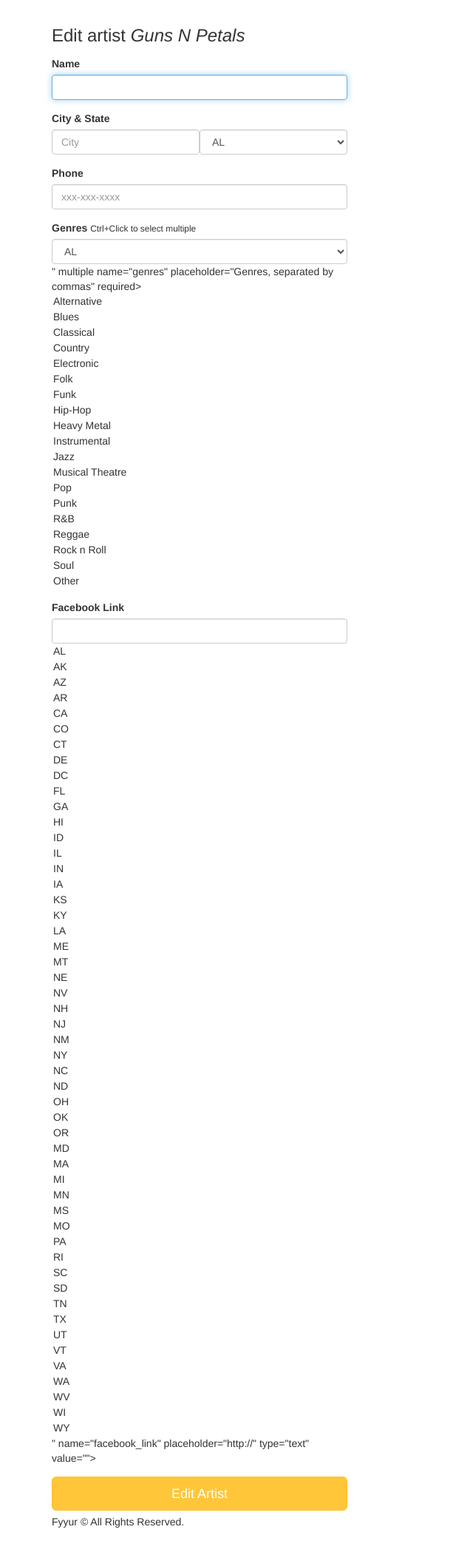
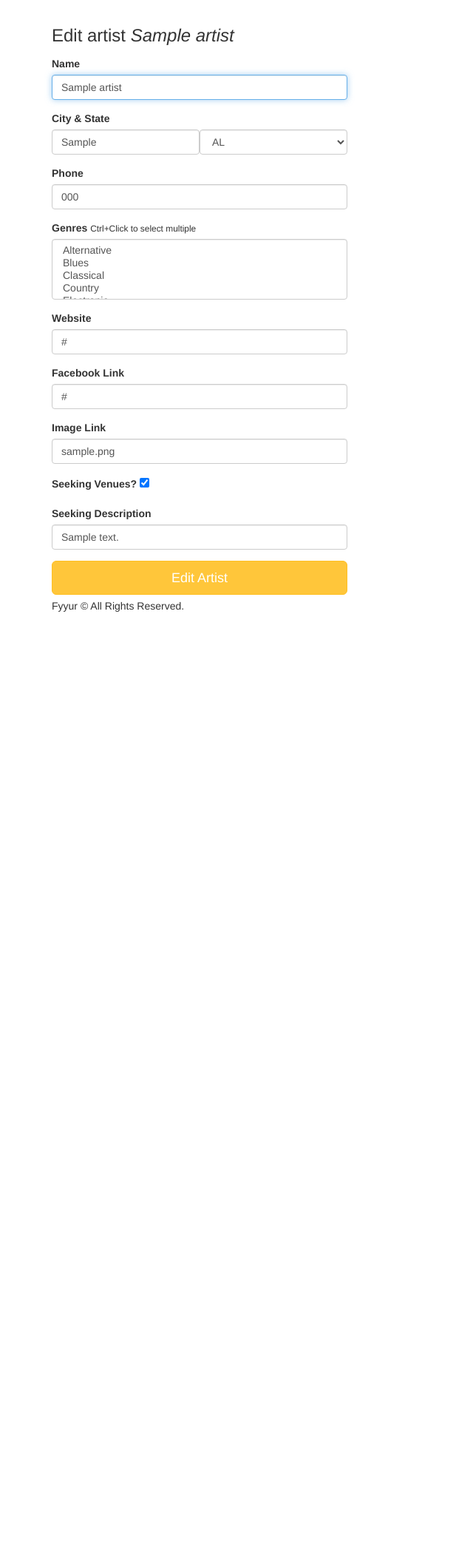
Before and after one commit to richie-edwards/Fyyur, a Flask app: page /artists/1/edit in a window 1280 px wide. Shown: the part 60-2162 px from the top of the page at 74% size, without its empty margins (0-640 px from the left). After the commit the page ends 887 px from the top, so only its background shows below. Run offline with Flask 2, Linux system fonts and the light colour scheme; tables that the repository leaves empty hold one stand-in row (values such as "Sample post"); some libraries are stand-ins or nearby versions.

Commit message:
artist view and edit routes

```diff
--- a/app.py
+++ b/app.py
@@ -15,6 +15,7 @@
 from flask_wtf import Form
 from forms import *
 from datetime import datetime
+from flask.json import jsonify
 #----------------------------------------------------------------------------#
 # App Config.
 #----------------------------------------------------------------------------#
@@ -23,8 +24,6 @@
 moment = Moment(app)
 app.config.from_object('config')
 db = SQLAlchemy(app)
-
-# TODO: connect to a local postgresql database
 
 # Migration
 migrate = Migrate(app, db)
@@ -80,23 +79,39 @@
     city = db.Column(db.String(120), nullable=False)
     state = db.Column(db.String(120), nullable=False)
     phone = db.Column(db.String(120), nullable=False)
-    genres = db.Column(db.ARRAY(db.String()))  # original genres = db.Column(db.String(120))
+    genres = db.Column(db.ARRAY(db.String()))
     image_link = db.Column(db.String(500))
     facebook_link = db.Column(db.String(120))
     website_link = db.Column(db.String(500))
-    seeking_venue = db.Column(db.Boolean, default=False)
+    seeking_venue = db.Column(db.Boolean, default=False, nullable=False)
+    seeking_description = db.Column(db.String(500), nullable=True)
     shows = db.relationship('Show', backref='Artist', lazy=True)
 
     @property
+    def upcoming_shows(self):
+      upcoming_shows = [show for show in self.shows if show.start_time < datetime.now()]
+      return upcoming_shows
+
+    @property
     def num_upcoming_shows(self):
-      upcoming_shows = [show for show in self.shows if show.start_time < datetime.now()]
-      return len(upcoming_shows)
+      return len(self.upcoming_shows)
+
+    @property
+    def past_shows(self):
+      past_shows = [show for show in self.shows if show.start_time < datetime.now()]
+
+      return past_shows
+
+    @property
+    def num_past_shows(self):
+      return len(self.past_shows)
+
 
 class Show(db.Model):
   __tablename__ = 'Show'
 
   id = db.Column(db.Integer, primary_key=True)
-  start_time = db.Column(db.DateTime, nullable=True)
+  start_time = db.Column(db.DateTime, nullable=False)
   artist_id = db.Column(db.Integer, db.ForeignKey('Artist.id'), nullable=False)
   venue_id = db.Column(db.Integer, db.ForeignKey('Venue.id'), nullable=False)
 
@@ -274,10 +289,6 @@
 
 @app.route('/artists/search', methods=['POST'])
 def search_artists():
-  # TODO: implement search on artists with partial string search. Ensure it is case-insensitive.
-  # seach for "A" should return "Guns N Petals", "Matt Quevado", and "The Wild Sax Band".
-  # search for "band" should return "The Wild Sax Band".
-
   search_term = request.form.get('search_term', '')
   artists = Artist.query.filter(Artist.name.ilike('%'+search_term+'%')).all()
   data = []
@@ -298,100 +309,66 @@
 @app.route('/artists/<int:artist_id>')
 def show_artist(artist_id):
   # shows the venue page with the given venue_id
-  # TODO: replace with real venue data from the venues table, using venue_id
-  data1={
-    "id": 4,
-    "name": "Guns N Petals",
-    "genres": ["Rock n Roll"],
-    "city": "San Francisco",
-    "state": "CA",
-    "phone": "326-123-5000",
-    "website": "https://www.gunsnpetalsband.com",
-    "facebook_link": "https://www.facebook.com/GunsNPetals",
-    "seeking_venue": True,
-    "seeking_description": "Looking for shows to perform at in the San Francisco Bay Area!",
-    "image_link": "https://images.unsplash.com/photo-1549213783-8284d0336c4f?ixlib=rb-1.2.1&ixid=eyJhcHBfaWQiOjEyMDd9&auto=format&fit=crop&w=300&q=80",
-    "past_shows": [{
-      "venue_id": 1,
-      "venue_name": "The Musical Hop",
-      "venue_image_link": "https://images.unsplash.com/photo-1543900694-133f37abaaa5?ixlib=rb-1.2.1&ixid=eyJhcHBfaWQiOjEyMDd9&auto=format&fit=crop&w=400&q=60",
-      "start_time": "2019-05-21T21:30:00.000Z"
-    }],
-    "upcoming_shows": [],
-    "past_shows_count": 1,
-    "upcoming_shows_count": 0,
+  artist = Artist.query.get(artist_id)
+  past_shows = []
+  for show in artist.past_shows:
+    venue = Venue.query.get(show.venue_id)
+    past_shows.append({
+      "venue_id": venue.id,
+      "venue_name": venue.name,
+      "venue_image_link": venue.image_link,
+      "start_time": show.start_time
+    })
+  upcoming_shows = []
+  for show in artist.upcoming_shows:
+    venue = Venue.query.get(show.venue_id)
+    upcoming_shows.append({
+        "venue_id": venue.id,
+        "venue_name": venue.name,
+        "venue_image_link": venue.image_link,
+        "start_time": show.start_time
+    })
+  data = {
+      "id": artist.id,
+      "name": artist.name,
+      "genres": artist.genres,
+      "city": artist.city,
+      "state": artist.state,
+      "phone": artist.phone,
+      "seeking_venue": bool(artist.seeking_venue),
+      "seeking_description": artist.seeking_description,
+      "image_link": artist.image_link, #"https://images.unsplash.com/photo-1558369981-f9ca78462e61?ixlib=rb-1.2.1&ixid=eyJhcHBfaWQiOjEyMDd9&auto=format&fit=crop&w=794&q=80",
+      "facebook_link": artist.facebook_link,
+      "website": artist.website_link,
+      "past_shows": past_shows,
+      "upcoming_shows": upcoming_shows,
+      "past_shows_count": artist.num_past_shows,
+      "upcoming_shows_count": artist.num_upcoming_shows
   }
-  data2={
-    "id": 5,
-    "name": "Matt Quevedo",
-    "genres": ["Jazz"],
-    "city": "New York",
-    "state": "NY",
-    "phone": "300-400-5000",
-    "facebook_link": "https://www.facebook.com/mattquevedo923251523",
-    "seeking_venue": False,
-    "image_link": "https://images.unsplash.com/photo-1495223153807-b916f75de8c5?ixlib=rb-1.2.1&ixid=eyJhcHBfaWQiOjEyMDd9&auto=format&fit=crop&w=334&q=80",
-    "past_shows": [{
-      "venue_id": 3,
-      "venue_name": "Park Square Live Music & Coffee",
-      "venue_image_link": "https://images.unsplash.com/photo-1485686531765-ba63b07845a7?ixlib=rb-1.2.1&ixid=eyJhcHBfaWQiOjEyMDd9&auto=format&fit=crop&w=747&q=80",
-      "start_time": "2019-06-15T23:00:00.000Z"
-    }],
-    "upcoming_shows": [],
-    "past_shows_count": 1,
-    "upcoming_shows_count": 0,
-  }
-  data3={
-    "id": 6,
-    "name": "The Wild Sax Band",
-    "genres": ["Jazz", "Classical"],
-    "city": "San Francisco",
-    "state": "CA",
-    "phone": "432-325-5432",
-    "seeking_venue": False,
-    "image_link": "https://images.unsplash.com/photo-1558369981-f9ca78462e61?ixlib=rb-1.2.1&ixid=eyJhcHBfaWQiOjEyMDd9&auto=format&fit=crop&w=794&q=80",
-    "past_shows": [],
-    "upcoming_shows": [{
-      "venue_id": 3,
-      "venue_name": "Park Square Live Music & Coffee",
-      "venue_image_link": "https://images.unsplash.com/photo-1485686531765-ba63b07845a7?ixlib=rb-1.2.1&ixid=eyJhcHBfaWQiOjEyMDd9&auto=format&fit=crop&w=747&q=80",
-      "start_time": "2035-04-01T20:00:00.000Z"
-    }, {
-      "venue_id": 3,
-      "venue_name": "Park Square Live Music & Coffee",
-      "venue_image_link": "https://images.unsplash.com/photo-1485686531765-ba63b07845a7?ixlib=rb-1.2.1&ixid=eyJhcHBfaWQiOjEyMDd9&auto=format&fit=crop&w=747&q=80",
-      "start_time": "2035-04-08T20:00:00.000Z"
-    }, {
-      "venue_id": 3,
-      "venue_name": "Park Square Live Music & Coffee",
-      "venue_image_link": "https://images.unsplash.com/photo-1485686531765-ba63b07845a7?ixlib=rb-1.2.1&ixid=eyJhcHBfaWQiOjEyMDd9&auto=format&fit=crop&w=747&q=80",
-      "start_time": "2035-04-15T20:00:00.000Z"
-    }],
-    "past_shows_count": 0,
-    "upcoming_shows_count": 3,
-  }
-  data = list(filter(lambda d: d['id'] == artist_id, [data1, data2, data3]))[0]
+
+  #data = list(filter(lambda d: d['id'] == artist_id, [data1, data2, data3]))[0]
   return render_template('pages/show_artist.html', artist=data)
 
 #  Update
 #  ----------------------------------------------------------------
 @app.route('/artists/<int:artist_id>/edit', methods=['GET'])
 def edit_artist(artist_id):
+  artist = Artist.query.get(artist_id)
   form = ArtistForm()
-  artist={
-    "id": 4,
-    "name": "Guns N Petals",
-    "genres": ["Rock n Roll"],
-    "city": "San Francisco",
-    "state": "CA",
-    "phone": "326-123-5000",
-    "website": "https://www.gunsnpetalsband.com",
-    "facebook_link": "https://www.facebook.com/GunsNPetals",
-    "seeking_venue": True,
-    "seeking_description": "Looking for shows to perform at in the San Francisco Bay Area!",
-    "image_link": "https://images.unsplash.com/photo-1549213783-8284d0336c4f?ixlib=rb-1.2.1&ixid=eyJhcHBfaWQiOjEyMDd9&auto=format&fit=crop&w=300&q=80"
-  }
-  # TODO: populate form with fields from artist with ID <artist_id>
+  form.name.data = artist.name
+  form.genres.data = artist.genres
+  form.city.data = artist.city
+  form.state.data = artist.state
+  form.phone.data = artist.phone
+  # "https://www.gunsnpetalsband.com"
+  form.website.data = artist.website_link
+  form.facebook_link.data = artist.facebook_link
+  form.phone.data = artist.phone
+  form.seeking_venue.data = bool(artist.seeking_venue)
+  form.seeking_description.data = artist.seeking_description
+  # "https://images.unsplash.com/photo-1549213783-8284d0336c4f?ixlib=rb-1.2.1&ixid=eyJhcHBfaWQiOjEyMDd9&auto=format&fit=crop&w=300&q=80"
+  form.image_link.data = artist.image_link
+
   return render_template('forms/edit_artist.html', form=form, artist=artist)
 
 
@@ -399,6 +376,21 @@
 def edit_artist_submission(artist_id):
   # TODO: take values from the form submitted, and update existing
   # artist record with ID <artist_id> using the new attributes
+  artist = Artist.query.get(artist_id)
+
+  artist.name = request.form.get('name')
+  artist.genres = request.form.getlist('genres')
+  artist.city = request.form.get('city')
+  artist.state = request.form.get('state')
+  artist.phone = request.form.get('phone')
+  artist.website = request.form.get('website')
+  artist.facebook_link = request.form.get('facebook_link')
+  artist.seeking_venue = bool(request.form.get('seeking_venue'))
+  artist.seeking_description = request.form.get('seeking_description')
+  artist.image_link = request.form.get('image_link')
+
+  db.session.add(artist)
+  db.session.commit()
 
   return redirect(url_for('show_artist', artist_id=artist_id))
 
--- a/forms.py
+++ b/forms.py
@@ -255,5 +255,8 @@
     seeking_venue = BooleanField(
         'seeking_venue'
     )
+    seeking_description = StringField(
+        'seeking_description'
+    )
 
 # TODO IMPLEMENT NEW ARTIST FORM AND NEW SHOW FORM
--- a/templates/forms/edit_artist.html
+++ b/templates/forms/edit_artist.html
@@ -26,12 +26,28 @@
       <div class="form-group">
         <label for="genres">Genres</label>
         <small>Ctrl+Click to select multiple</small>
-        {{ form.genres(class_ = 'form-control', placeholder='Genres, separated by commas', id=form.state, autofocus = true) }}
+        {{ form.genres(class_ = 'form-control', placeholder='Genres, separated by commas', id='genres', autofocus = true) }}
       </div>
       <div class="form-group">
-          <label for="genres">Facebook Link</label>
-          {{ form.facebook_link(class_ = 'form-control', placeholder='http://', id=form.state, autofocus = true) }}
-        </div>
+        <label for="website">Website</label>
+        {{ form.website(class_ = 'form-control', placeholder='http://', id='website', autofocus=true)}}
+      </div>
+      <div class="form-group">
+          <label for="facebook_link">Facebook Link</label>
+          {{ form.facebook_link(class_ = 'form-control', placeholder='http://', id='facebook_link', autofocus = true) }}
+      </div>
+      <div class="form-group">
+        <label for="image_link">Image Link</label>
+        {{ form.image_link(class_ = 'form-control', placeholder='http://', id='image_link', autofocus = true) }}
+      </div>
+      <div class="form-group">
+        <label for="seeking_venue">Seeking Venues?</label>
+        {{ form.seeking_venue(id='seeking_venue')}}
+      </div>
+      <div class="form-group">
+        <label for="seeking_description">Seeking Description</label>
+        {{ form.seeking_description(class_ = 'form-control', placeholder="Tell venues you're interested in performing!", id='seeking_description', autofocus = true) }}
+      </div>
       <input type="submit" value="Edit Artist" class="btn btn-primary btn-lg btn-block">
     </form>
   </div>
--- a/templates/pages/show_artist.html
+++ b/templates/pages/show_artist.html
@@ -40,7 +40,7 @@
 		{% endif %}
 	</div>
 	<div class="col-sm-6">
-		<img src="{{ artist.image_link }}" alt="Venue Image" />
+		<img src="{{ artist.image_link }}" alt="Artist Image" />
 	</div>
 </div>
 <section>
```
Also changed, not shown: migrations/versions/93cecf64b771_.py (added, +34 -0 lines).
